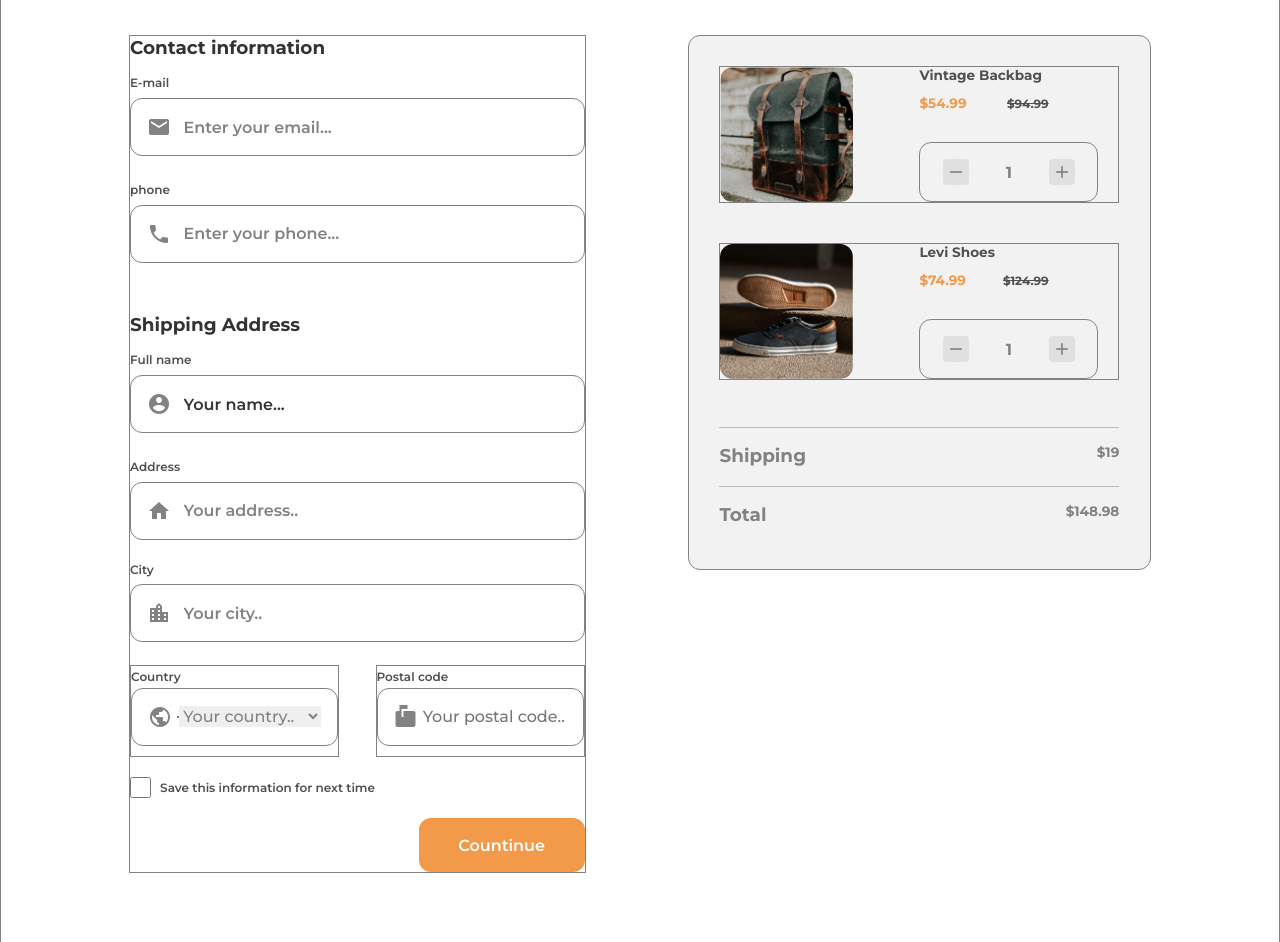
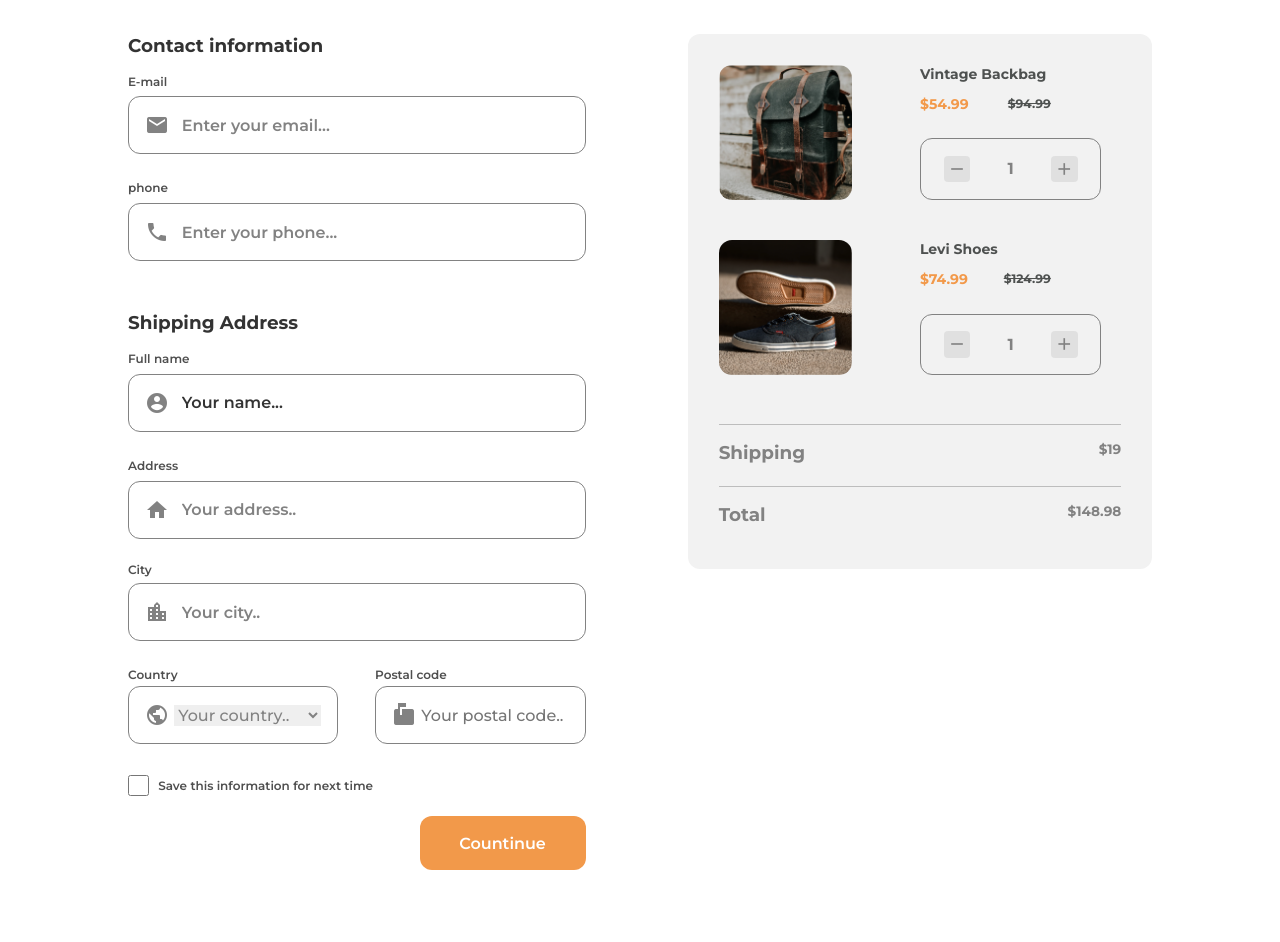
Before and after one commit to oinsur/checkout-page, a plain HTML site: page index.html in a window 1280 px wide. Shown: the part 119-1061 px from the top of the page. Drawn offline with Linux system fonts and the light colour scheme.

Commit message:
Cleaned up CSS
Cleaned up the CSS file. Removed temporary and unused styles. Still need to work on JS.

```diff
--- a/styles.css
+++ b/styles.css
@@ -132,11 +132,6 @@ body {
 .country-info__container {
   width: 46%;
 }
-
-/*
-.country-info__section {
-  margin: 0 5% 0;
-} */
 
 /*Save info checkbox styles*/
 .save-info {
@@ -338,10 +333,7 @@ body {
   .contact-info__section, .shipping-info__section, .country-info__section {
     padding: .25em;
   }
-  #email-icon, #phone-icon {
-    margin-right: 3%;
-  }
-  #name-icon, #address-icon, #city-icon, #country-icon, #postal-icon {
+  #email-icon, #phone-icon, #name-icon, #address-icon, #city-icon, #country-icon, #postal-icon {
     margin-right: 3%;
   }
   .order-form__shopping-cart, .order-form__customer-info {
@@ -354,7 +346,7 @@ body {
     margin-left: 4%;
   }
   .items__item-name, .items__item-price {
-    font-size: .7em;
+    font-size: .75em;
   }
 }
 
@@ -366,7 +358,7 @@ body {
     margin-left: 5%;
   }
   .items__item-name, .items__item-price {
-    font-size: .85em;
+    font-size: .875em;
   }
 }
 
@@ -381,17 +373,3 @@ body {
     font-size: 1em;
   }
 }
-
-
-
-
-
-
-
-div {
-  border: 1px solid;
-}
-
-
-
-/*===============styles to check===============*/
```
